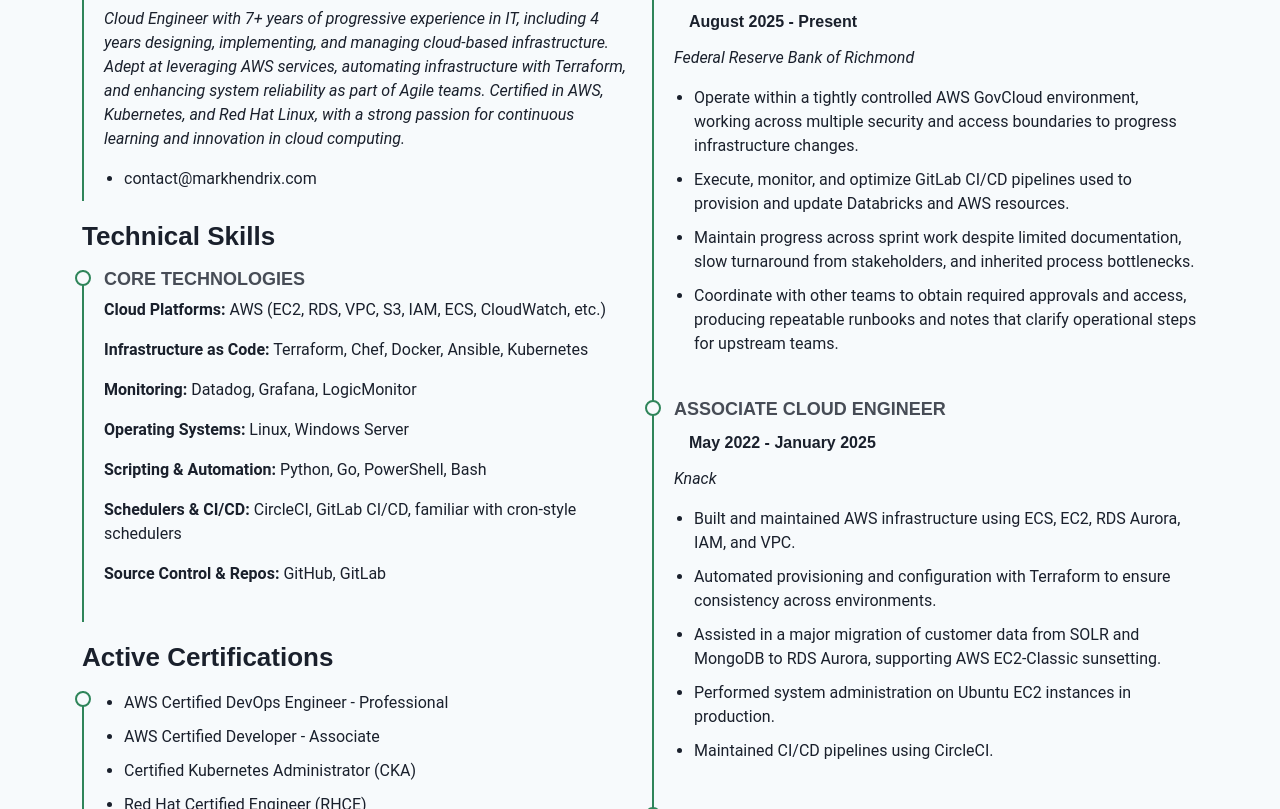
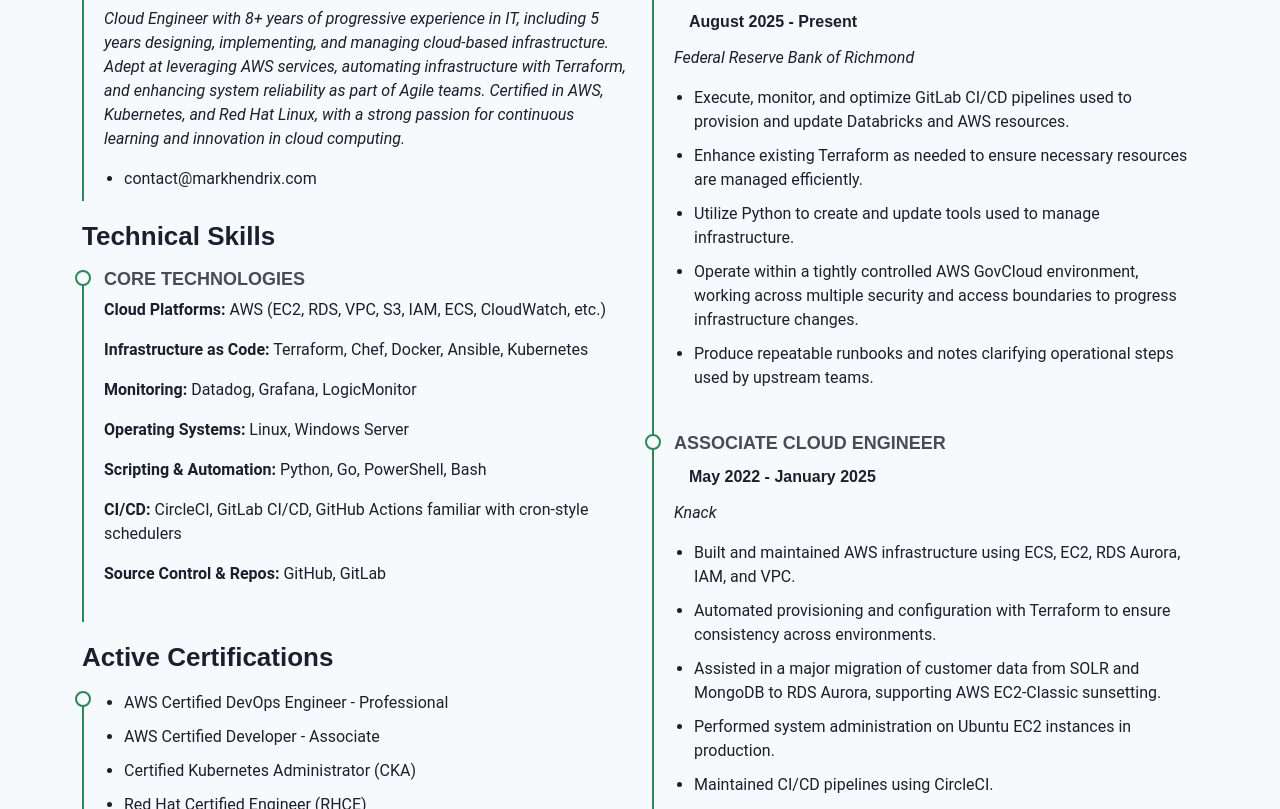
Before and after one commit to markhendrix79/personal-site, a plain HTML site: page site/index.html in a window 1280 px wide. Shown: the part 1928-2737 px from the top of the page. Drawn offline with Linux system fonts and the light colour scheme.

Commit message:
Update resume

```diff
--- a/site/index.html
+++ b/site/index.html
@@ -185,7 +185,7 @@
               <h4>Mark Hendrix</h4>
               <p>
                 <em>
-                  Cloud Engineer with 7+ years of progressive experience in IT, including 4 years designing, implementing,
+                  Cloud Engineer with 8+ years of progressive experience in IT, including 5 years designing, implementing,
                   and managing cloud-based infrastructure. Adept at leveraging AWS services, automating infrastructure with
                   Terraform, and enhancing system reliability as part of Agile teams. Certified in AWS, Kubernetes, and Red Hat
                   Linux, with a strong passion for continuous learning and innovation in cloud computing.
@@ -204,7 +204,7 @@
               <p><strong>Monitoring:</strong> Datadog, Grafana, LogicMonitor</p>
               <p><strong>Operating Systems:</strong> Linux, Windows Server</p>
               <p><strong>Scripting &amp; Automation:</strong> Python, Go, PowerShell, Bash</p>
-              <p><strong>Schedulers &amp; CI/CD:</strong> CircleCI, GitLab CI/CD, familiar with cron-style schedulers</p>
+              <p><strong>CI/CD:</strong> CircleCI, GitLab CI/CD, GitHub Actions familiar with cron-style schedulers</p>
               <p><strong>Source Control &amp; Repos:</strong> GitHub, GitLab</p>
             </div><!-- End Resume Item -->
 
@@ -245,10 +245,11 @@
               <h5>August 2025 - Present</h5>
               <p><em>Federal Reserve Bank of Richmond</em></p>
               <ul>
+                <li>Execute, monitor, and optimize GitLab CI/CD pipelines used to provision and update Databricks and AWS resources.</li>
+                <li>Enhance existing Terraform as needed to ensure necessary resources are managed efficiently.</li>
+                <li>Utilize Python to create and update tools used to manage infrastructure.</li>
                 <li>Operate within a tightly controlled AWS GovCloud environment, working across multiple security and access boundaries to progress infrastructure changes.</li>
-                <li>Execute, monitor, and optimize GitLab CI/CD pipelines used to provision and update Databricks and AWS resources.</li>
-                <li>Maintain progress across sprint work despite limited documentation, slow turnaround from stakeholders, and inherited process bottlenecks.</li>
-                <li>Coordinate with other teams to obtain required approvals and access, producing repeatable runbooks and notes that clarify operational steps for upstream teams.</li>
+                <li>Produce repeatable runbooks and notes clarifying operational steps used by upstream teams.</li>
               </ul>
             </div><!-- End Resume Item -->
 
```
